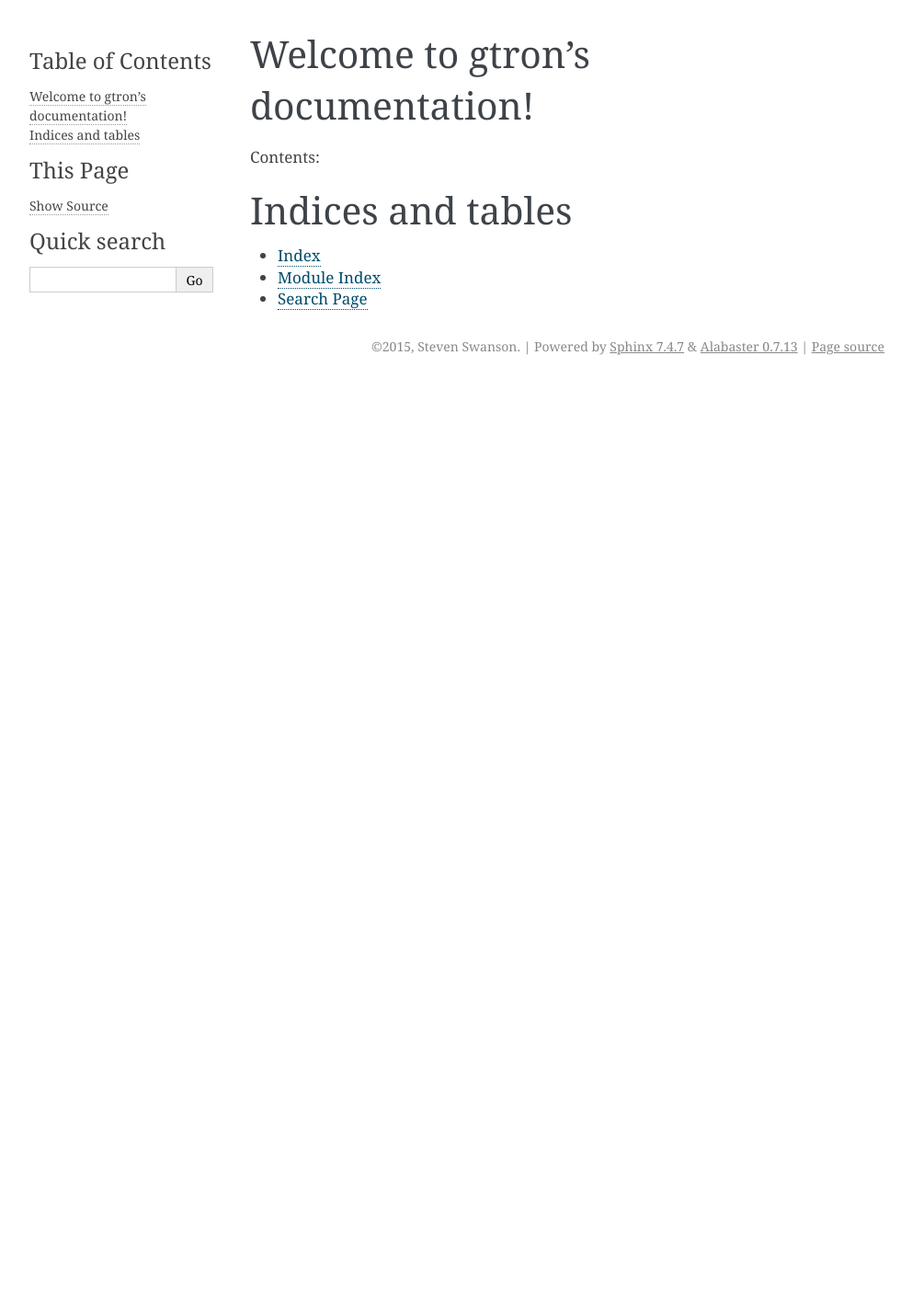
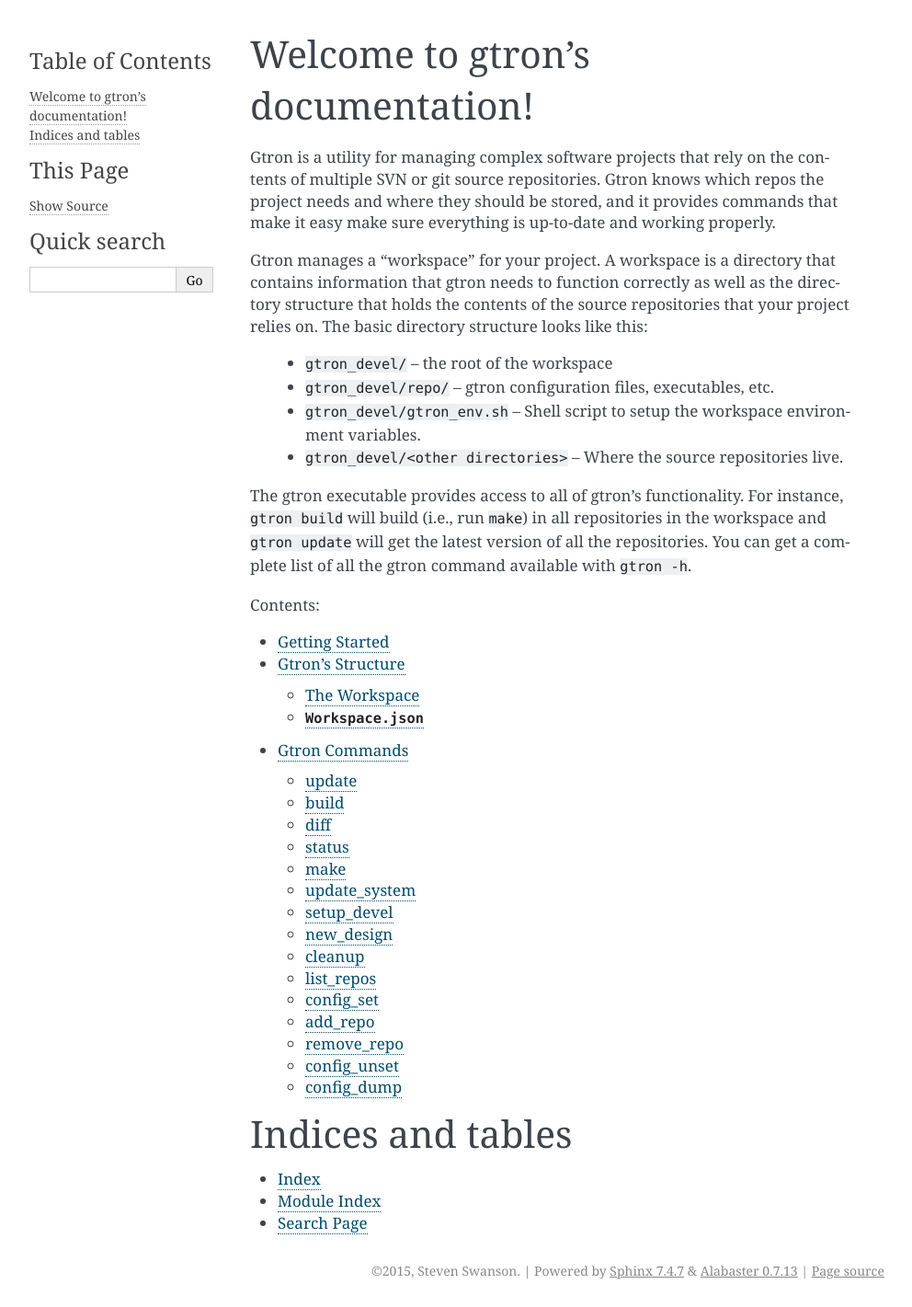
Before and after one commit to NVSL/gtron_ctl, a Sphinx documentation site: the page built from repo/doc/index.rst, in a window 1280 px wide. Shown: the whole page at 92% size, without its empty margins (148-1140 px from the left). Built offline with Sphinx 7.4.7, drawn with Linux system fonts in a browser that asks for light colours; before the commit the page ends 900 px from its top, so only the background shows below that.

Commit message:
Documentation for gtron commands

```diff
--- a/repo/doc/conf.py
+++ b/repo/doc/conf.py
@@ -34,6 +34,8 @@
     'sphinx.ext.doctest',
     'sphinx.ext.viewcode',
 ]
+
+autodoc_default_flags= ['members']
 
 # Add any paths that contain templates here, relative to this directory.
 templates_path = ['_templates']
--- a/repo/doc/index.rst
+++ b/repo/doc/index.rst
@@ -6,11 +6,36 @@
 Welcome to gtron's documentation!
 =================================
 
+Gtron is a utility for managing complex software projects that rely on the
+contents of multiple SVN or git source repositories.  Gtron knows which repos
+the project needs and where they should be stored, and it provides commands
+that make it easy make sure everything is up-to-date and working properly.
+
+Gtron manages a "workspace" for your project.  A workspace is a directory that
+contains information that gtron needs to function correctly as well as the
+directory structure that holds the contents of the source repositories that
+your project relies on.  The basic directory structure looks like this:
+
+  * :code:`gtron_devel/` -- the root of the workspace
+  * :code:`gtron_devel/repo/` -- gtron configuration files, executables, etc.
+  * :code:`gtron_devel/gtron_env.sh` -- Shell script to setup the workspace environment variables.
+  * :code:`gtron_devel/<other directories>` -- Where the source repositories live.
+
+The gtron executable provides access to all of gtron's functionality.  For
+instance, :code:`gtron build` will build (i.e., run :code:`make`) in all
+repositories in the workspace and :code:`gtron update` will get the latest
+version of all the repositories.  You can get a complete list of all the gtron
+command available with :code:`gtron -h`.
+
+
 Contents:
 
 .. toctree::
    :maxdepth: 2
 
+   GettingStarted
+   Tour
+   Commands
 
 
 Indices and tables
```
Also changed, not shown: 3 other files.
